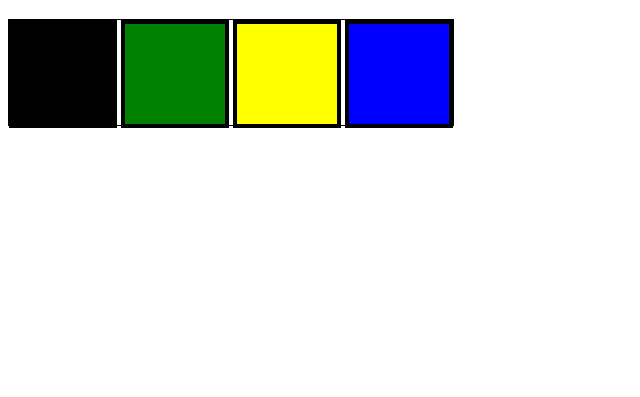
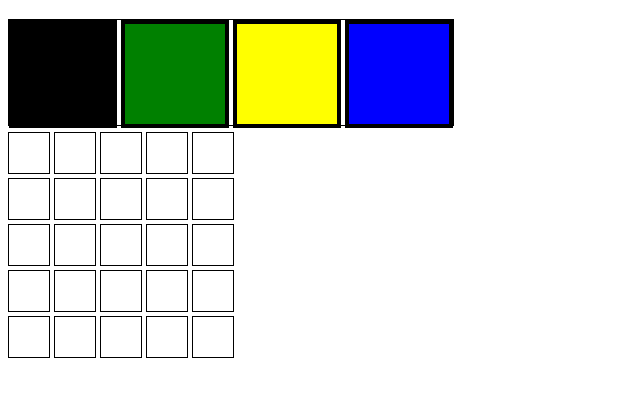
Before and after one commit to Davijluna/Pixel_art, a website: page index.html in a window 1280 px wide. Shown: the part 61-458 px from the top of the page, without its empty margins (0-640 px from the left). Drawn offline with Linux system fonts and the light colour scheme.

Commit message:
correçao HTML

```diff
--- a/style.css
+++ b/style.css
@@ -25,9 +25,13 @@
     #amarelo{
         background-color: yellow;
     }
-
+    #pixel-board{
+        width: 250px;
+    }
     .pixel{
         background-color: white;
+        border: 1px solid black;
         height: 40px;
         width:40px;
+        display: inline-block;
     }
```
Also changed, not shown: index.html (+1 -0 lines).
